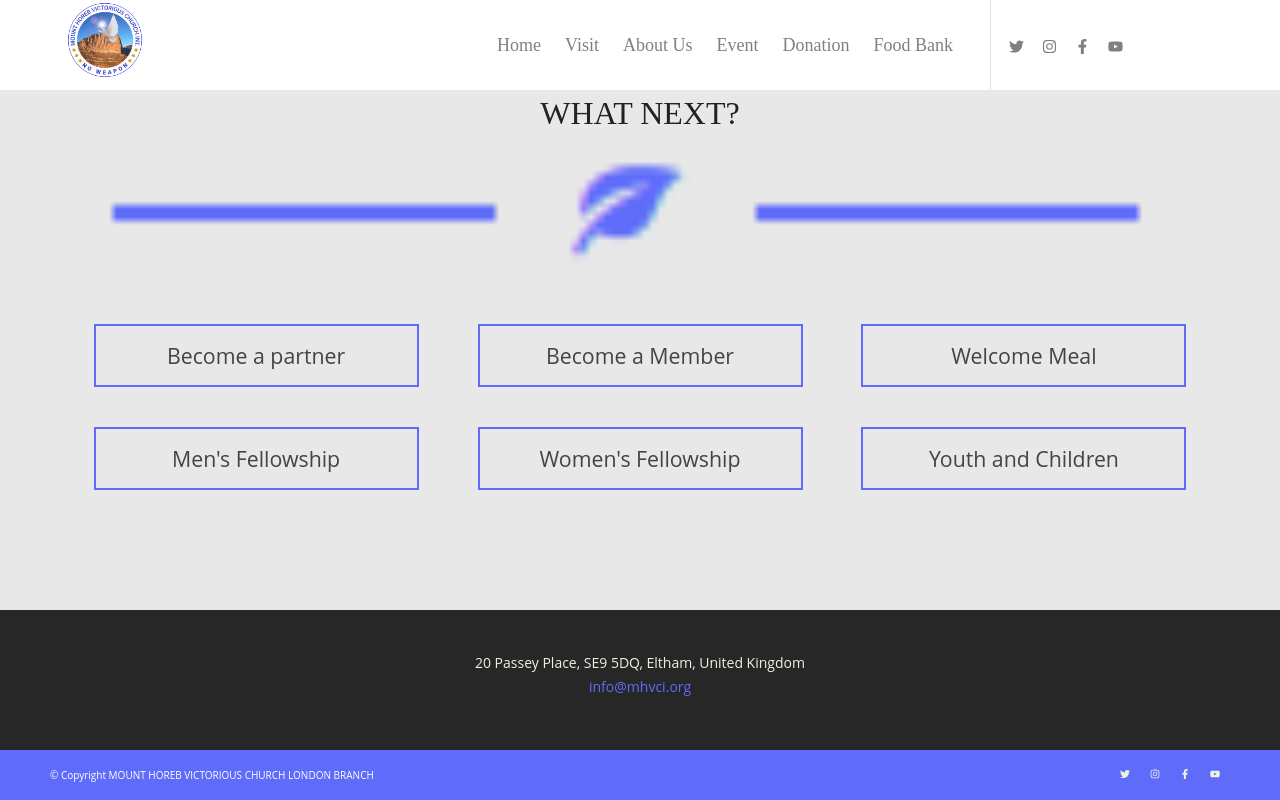
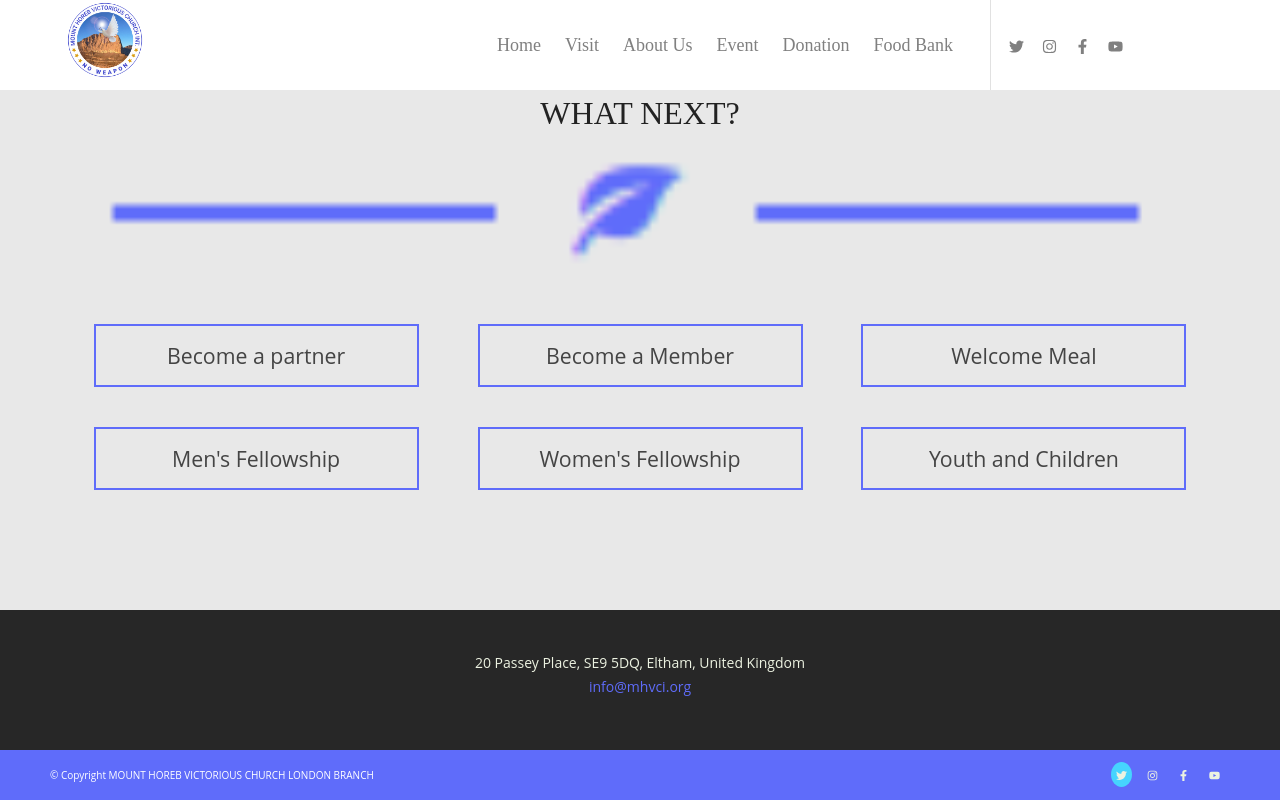
Before and after one commit to theHinneh/mount-horeb, a React (Create React App) app: page / in a window 1280 px wide. In both pictures the pointer is over the link 1125 px from the left and 4423 px from the top of the page. Shown: the part 3649-4449 px from the top of the page. Built offline with nearby package versions, Linux system fonts and the light colour scheme.

Commit message:
Tweaks to footer🦶

```diff
--- a/src/components/Footer/footer-styles.css
+++ b/src/components/Footer/footer-styles.css
@@ -55,6 +55,37 @@
     width: auto;
 }
 .footer-social-link{
-    margin: 0 10px;
-    font-size:10px;
+    margin: 0 5px;
+    padding:5px 5px;
+    width: 10px;
+    height: 9px;
+    font-size:11px;
 }
+
+.icon-footer{
+    margin-bottom: -2px;
+}
+.footer-social-link:nth-of-type(1):hover{
+    transition: background .3s ease;
+    background: #46D4FE;
+    color: #fff;
+    border-radius: 50%;
+}
+.footer-social-link:nth-of-type(2):hover{
+    transition: background .3s ease-in;
+    border-radius: 50%;
+    background: #A67658;
+    color: #fff;
+}
+.footer-social-link:nth-of-type(3):hover{
+    border-radius: 50%;
+    transition: background .3s ease-in;
+    color: #fff;
+    background: #37589B;
+}
+.footer-social-link:nth-of-type(4):hover{
+    border-radius: 50%;
+    transition: background .3s ease-in;
+    color: #fff;
+    background: #A72B1D;
+}
--- a/src/components/Footer/index.js
+++ b/src/components/Footer/index.js
@@ -16,16 +16,16 @@ const Footer = () => {
         &copy; Copyright MOUNT HOREB VICTORIOUS CHURCH LONDON BRANCH
         <div className="footer-icons">
         <a className="footer-social-link" href="#">
-            <FaTwitter color="#ecf2e1"  />
+            <FaTwitter className="icon-footer"  color="#ecf2e1"  />
           </a>
           <a className="footer-social-link" href="#">
-            <FaInstagram color="#ecf2e1"  />
+            <FaInstagram className="icon-footer"  color="#ecf2e1"  />
           </a>
           <a className="footer-social-link" href="#">
-            <FaFacebookF color="#ecf2e1"  />
+            <FaFacebookF className="icon-footer"  color="#ecf2e1"  />
           </a>
           <a className="footer-social-link" href="#">
-            <FaYoutube color="#ecf2e1" />
+            <FaYoutube className="icon-footer"  color="#ecf2e1" />
           </a>
         </div>
         </div>
```
Also changed, not shown: 1 other file (tests, documents, lock files or other folders).
